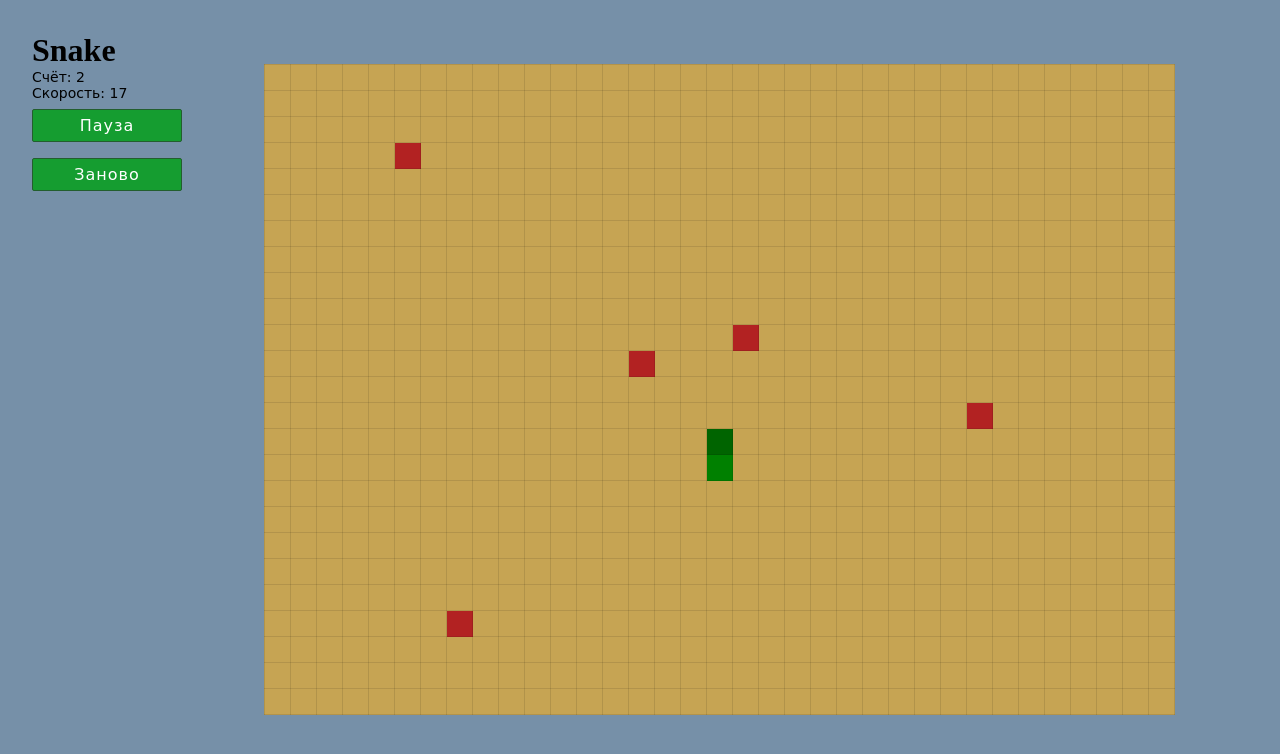
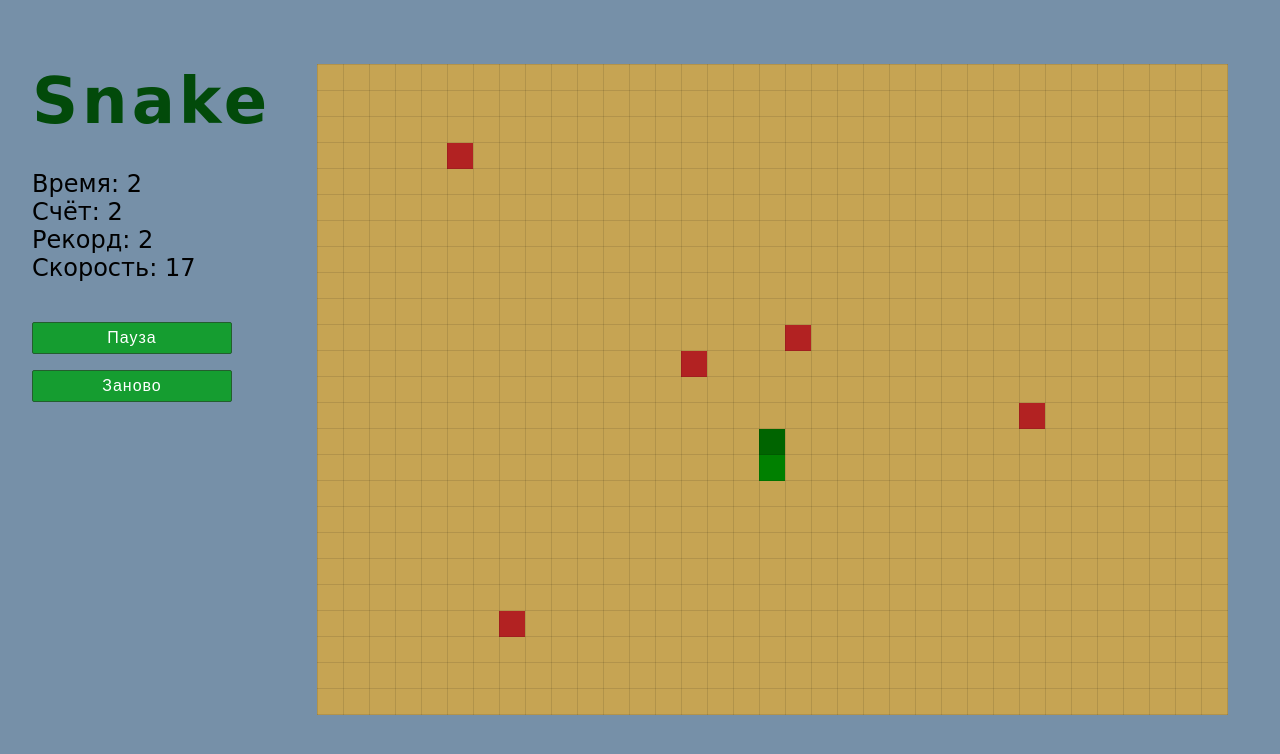
Before and after one commit to Andrey432/JS, a plain HTML site: page les_7/index.html in a window 1280 px wide. Both pictures are taken after a click on the button "Начать игру". Drawn offline with Linux system fonts and the light colour scheme.

Commit message:
Вывод времени и вёрстка

```diff
--- a/les_7/css/style.css
+++ b/les_7/css/style.css
@@ -11,8 +11,11 @@ body {
     display: none;
 }
 
+.game {
+    margin: 64px auto;
+}
+
 .game_field {
-    margin: 64px auto;
     border-spacing: 0;
     border-collapse: collapse;
     user-select: none;
@@ -22,7 +25,6 @@ body {
 .cell {
     width: 25px;
     height: 25px;
-    background-color: none;
     border: 1px solid rgba(0, 0, 0, 0.1);
 }
 
@@ -45,25 +47,36 @@ body {
 .info {
     width: 200px;
     margin: 32px;
+    font-family: cursive;
     user-select: none;
 }
 
+.info__header {
+    color: #024a0a;
+    margin: 32px 0;
+    text-align: center;
+    letter-spacing: 4px;
+    font-size: 64px;
+}
+
+.info__box {
+    font-size: 24px;
+    font-weight: 400;
+    margin: 32px 0;
+}
+
 .info__score, .info__game_speed {
-    font-size: 14px;
-    font-family: cursive;
-    font-weight: 400;
+
 }
 
 .info__button {
     letter-spacing: 1px;
     font-size: 16px;
-    font-family: cursive;
     color: white;
     background: #159d30;
     border: 1px solid #235e2e;
     border-radius: 2px;
-    width: 150px;
+    width: 200px;
     margin: 8px 0;
     padding: 6px 0;
-
 }
--- a/les_7/index.html
+++ b/les_7/index.html
@@ -10,9 +10,14 @@
 <body>
     <main class="main">
         <div class="info">
-            <h1>Snake</h1>
-            <p class="info__score"></p>
-            <p class="info__game_speed"></p>
+            <h1 class="info__header">Snake</h1>
+            <div class="info__box">
+                <p class="info__time"></p>
+                <p class="info__score"></p>
+                <p class="info__maxscore" data-record="0"></p>
+                <p class="info__game_speed"></p>
+            </div>
+
             <button id="firstButton" class="info__button"></button>
             <button id="secondButton" class="info__button"></button>
         </div>
--- a/les_7/js/gameManager.js
+++ b/les_7/js/gameManager.js
@@ -6,7 +6,9 @@ const gameManager = {
     secondButton: null,
 
     init(elements) {
+        this.timeLabel = document.querySelector('.' + elements.timeLabelClass);
         this.scoreLabel = document.querySelector('.' + elements.scoreLabelClass);
+        this.maxScoreLable = document.querySelector('.' + elements.maxScoreLabelClass);
         this.gameSpeedLabel = document.querySelector('.' + elements.speedLabelClass);
         this.firstButton = document.getElementById(elements.firstButtonId);
         this.secondButton = document.getElementById(elements.secondButtonId);
@@ -81,8 +83,14 @@ const gameManager = {
         }
     },
 
-    update(score, speed) {
+    update(score, speed, time) {
+        this.timeLabel.innerText = `Время: ${Math.floor(time / 1000)}`;
         this.scoreLabel.innerText = `Счёт: ${score}`;
         this.gameSpeedLabel.innerText = `Скорость: ${speed}`;
+
+        let currentMax = Number(this.maxScoreLable.dataset.record);
+        currentMax = Math.max(currentMax, score);
+        this.maxScoreLable.dataset.record = currentMax;
+        this.maxScoreLable.innerText = `Рекорд: ${currentMax}`;
     }
 }
--- a/les_7/js/init.js
+++ b/les_7/js/init.js
@@ -1 +1 @@
-game.init(DEFAULTS);
+game.init();
--- a/les_7/js/main.js
+++ b/les_7/js/main.js
@@ -127,7 +127,7 @@ const game = {
     },
 
     updateGameManager() {
-        this.gameManager.update(this.snake.length(), this.gameSpeed);
+        this.gameManager.update(this.snake.length(), this.gameSpeed, this.time);
     },
 
     reset() {
--- a/les_7/js/settings.js
+++ b/les_7/js/settings.js
@@ -22,6 +22,8 @@ const DEFAULTS = {
     foodCellCls: 'cell__food',
     scoreLabelClass: 'info__score',
     speedLabelClass: 'info__game_speed',
+    timeLabelClass: 'info__time',
+    maxScoreLabelClass: 'info__maxscore',
     firstButtonId: 'firstButton',
     secondButtonId: 'secondButton',
 }
@@ -94,6 +96,8 @@ const config = {
         return {
             scoreLabelClass: this.settings.scoreLabelClass,
             speedLabelClass: this.settings.speedLabelClass,
+            maxScoreLabelClass: this.settings.maxScoreLabelClass,
+            timeLabelClass: this.settings.timeLabelClass,
             firstButtonId: this.settings.firstButtonId,
             secondButtonId: this.settings.secondButtonId
         }
```
